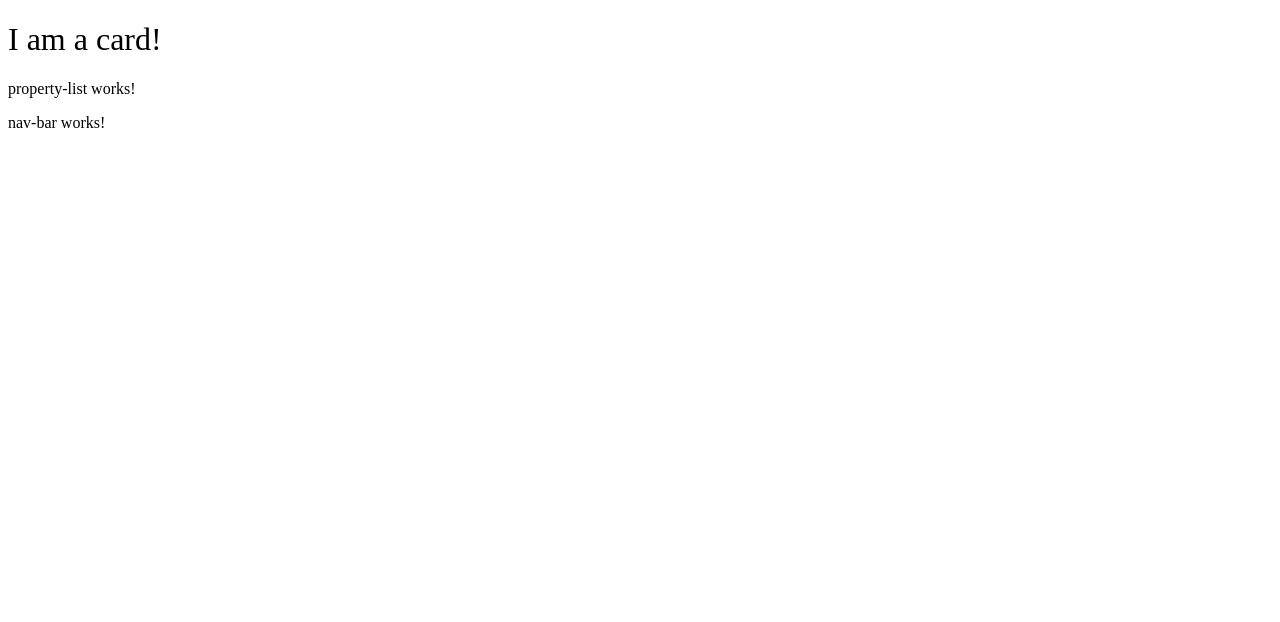
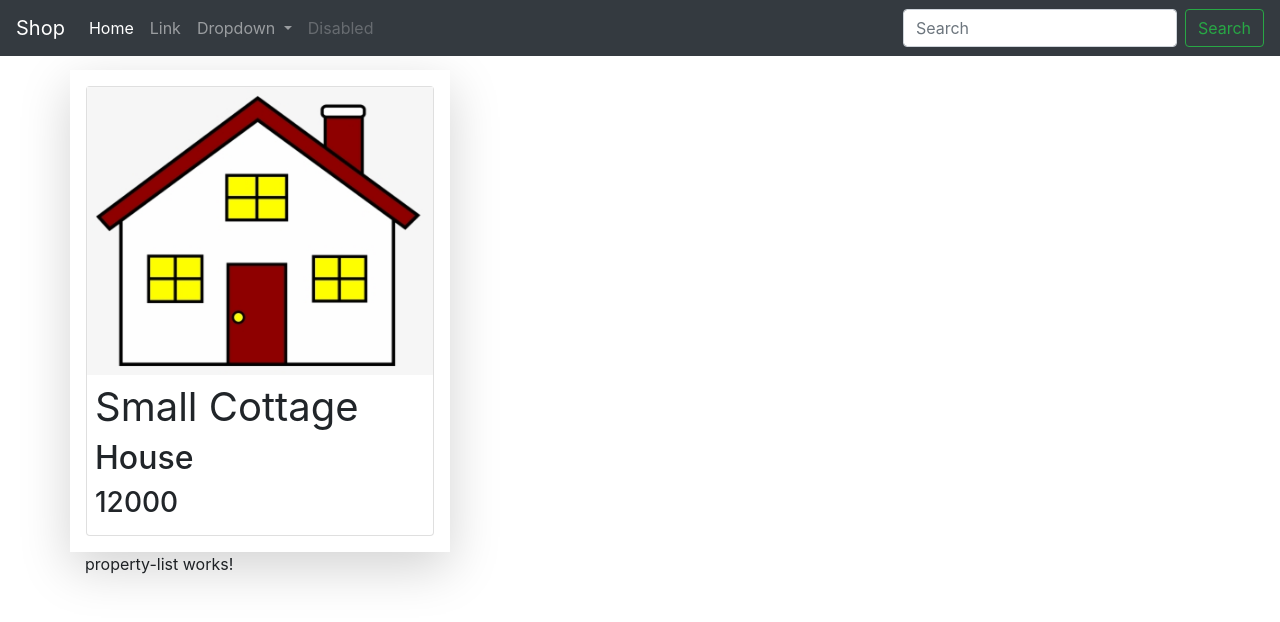
Before and after one commit to HendrikCromboom/alpha-angular-asp, an Angular app: page / in a window 1280 px wide. Shown: the top 622 px of the page. Built offline with nearby package versions, Linux system fonts and the light colour scheme.

Commit message:
cards created, bootstrap added

```diff
--- a/angular.json
+++ b/angular.json
@@ -24,6 +24,7 @@
               "src/assets"
             ],
             "styles": [
+              "node_modules/bootstrap/dist/css/bootstrap.min.css",
               "src/styles.css"
             ],
             "scripts": []
--- a/package.json
+++ b/package.json
@@ -19,6 +19,7 @@
     "@angular/platform-browser": "~10.2.0",
     "@angular/platform-browser-dynamic": "~10.2.0",
     "@angular/router": "~10.2.0",
+    "bootstrap": "^4.5.3",
     "rxjs": "~6.6.0",
     "tslib": "^2.0.0",
     "zone.js": "~0.10.2"
--- a/src/app/app.component.html
+++ b/src/app/app.component.html
@@ -1,3 +1,5 @@
-<app-property-card></app-property-card>
-<app-property-list></app-property-list>
 <app-nav-bar></app-nav-bar>
+<div class="container" style="margin-top: 70px;">
+  <app-property-card></app-property-card>
+  <app-property-list></app-property-list>
+</div>
--- a/src/app/nav-bar/nav-bar.component.html
+++ b/src/app/nav-bar/nav-bar.component.html
@@ -1,3 +1,35 @@
-<p>
-  nav-bar works!
-</p>
+<nav class="navbar navbar-expand-lg navbar-dark bg-dark fixed-top">
+  <a class="navbar-brand" href="#">Shop</a>
+  <button class="navbar-toggler" type="button" data-toggle="collapse" data-target="#navbarSupportedContent" aria-controls="navbarSupportedContent" aria-expanded="false" aria-label="Toggle navigation">
+    <span class="navbar-toggler-icon"></span>
+  </button>
+
+  <div class="collapse navbar-collapse" id="navbarSupportedContent">
+    <ul class="navbar-nav mr-auto">
+      <li class="nav-item active">
+        <a class="nav-link" href="#">Home <span class="sr-only">(current)</span></a>
+      </li>
+      <li class="nav-item">
+        <a class="nav-link" href="#">Link</a>
+      </li>
+      <li class="nav-item dropdown">
+        <a class="nav-link dropdown-toggle" href="#" id="navbarDropdown" role="button" data-toggle="dropdown" aria-haspopup="true" aria-expanded="false">
+          Dropdown
+        </a>
+        <div class="dropdown-menu" aria-labelledby="navbarDropdown">
+          <a class="dropdown-item" href="#">Action</a>
+          <a class="dropdown-item" href="#">Another action</a>
+          <div class="dropdown-divider"></div>
+          <a class="dropdown-item" href="#">Something else here</a>
+        </div>
+      </li>
+      <li class="nav-item">
+        <a class="nav-link disabled" href="#" tabindex="-1" aria-disabled="true">Disabled</a>
+      </li>
+    </ul>
+    <form class="form-inline my-2 my-lg-0">
+      <input class="form-control mr-sm-2" type="search" placeholder="Search" aria-label="Search">
+      <button class="btn btn-outline-success my-2 my-sm-0" type="submit">Search</button>
+    </form>
+  </div>
+</nav>
--- a/src/app/property/property-card/property-card.component.html
+++ b/src/app/property/property-card/property-card.component.html
@@ -1 +1,13 @@
-<h1>I am a card!</h1>
+
+<div class="row">
+  <div class="shadow-lg col-sm-4 p-3">
+    <div class="card">
+      <img class="propImg" src="assets/img/house-default.png" alt="house-default">
+      <div class="card-body p-2">
+        <h1>{{Property.Name}}</h1>
+        <h2>{{Property.Type}}</h2>
+        <h3>{{Property.Price}}</h3>
+      </div>
+    </div>
+  </div>
+</div>
--- a/src/app/property/property-card/property-card.component.ts
+++ b/src/app/property/property-card/property-card.component.ts
@@ -7,5 +7,11 @@
 })
 export class ProperyCardCompoment
 {
-
+  Property: any =
+  {
+    "Id": 1,
+    "Name": "Small Cottage",
+    "Type": "House",
+    "Price": 12000
+  }
 }
```
Also changed, not shown: src/assets/img/house-default.png (added), 1 other file (tests, documents, lock files or other folders).
